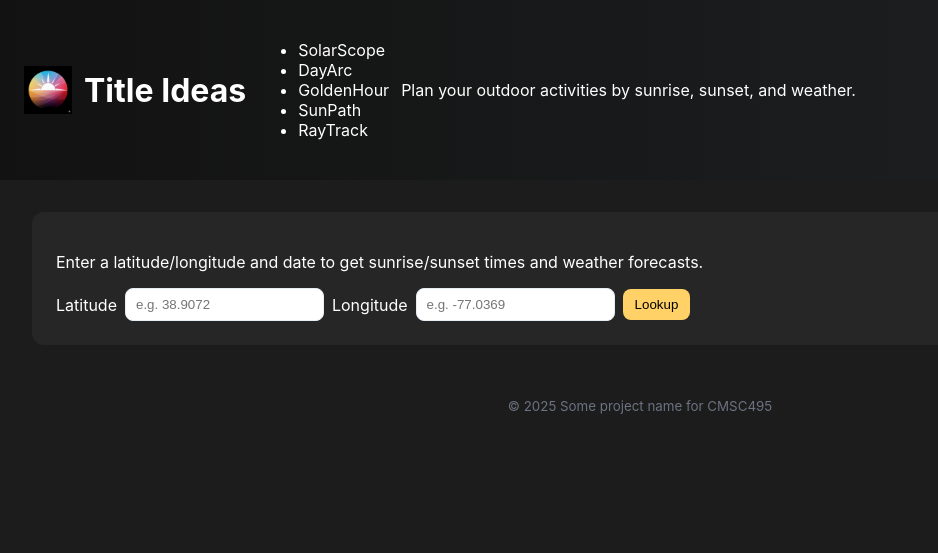
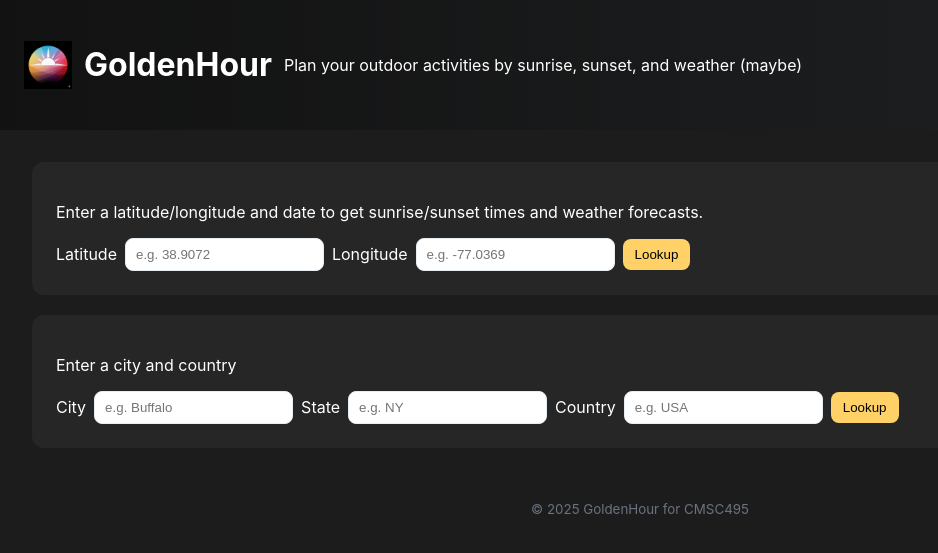
Before and after one commit to cmcarowland/CMSC495, a Flask app: page / in a window 1280 px wide. Shown: the top 553 px of the page, without its empty margins (0-938 px from the left). Run offline with Flask 3, Linux system fonts and the light colour scheme.

Commit message:
feat: Added API call to transform City, State, Country to Lat and Long
Implemented fetch call and Lat Long to the button click on the second form

```diff
--- a/flask_app/templates/index.html
+++ b/flask_app/templates/index.html
@@ -3,22 +3,15 @@
   <head>
     <meta charset="utf-8" />
     <meta name="viewport" content="width=device-width,initial-scale=1" />
-    <title></title>
+    <title>GoldenHour</title>
     <link rel="stylesheet" href="{{ url_for('static', filename='css/style.css') }}" />
     <link rel="icon" type="image/svg+xml" href="{{ url_for('static', filename='resources/Sunapp.png') }}" />
   </head>
   <body>
     <header class="site-header">
       <img src="{{ url_for('static', filename='resources/Sunapp.png') }}" alt="Logo" class="logo" />
-      <h1>Title Ideas</h1>
-      <ul>
-        <li>SolarScope</li>
-        <li>DayArc</li>
-        <li>GoldenHour</li>
-        <li>SunPath</li>
-        <li>RayTrack</li>
-      </ul>
-      <p class="tagline">Plan your outdoor activities by sunrise, sunset, and weather.</p>
+      <h1>GoldenHour</h1>
+      <p class="tagline">Plan your outdoor activities by sunrise, sunset, and weather (maybe)</p>
     </header>
 
     <main class="container">
@@ -32,18 +25,78 @@
           <button type="submit">Lookup</button>
         </form>
       </section>
+      <br>
+      <section class="hero">
+        <p>Enter a city and country</p>
+        <form id="cityForm">
+          <label for="city">City</label>
+          <input id="city" name="city" type="text" placeholder="e.g. Buffalo" />
+          <label for="state">State</label>
+          <input id="state" name="state" type="text" placeholder="e.g. NY" />
+          <label for="country">Country</label>
+          <input id="country" name="country" type="text" placeholder="e.g. USA" />
+          <button type="submit">Lookup</button>
+        </form>
+      </section>
     </main>
 
     <footer>
-      <small>© 2025 Some project name for CMSC495</small>
+      <small>© 2025 GoldenHour for CMSC495</small>
     </footer>
 
     <script>
+      const geocodingApiKey = '68f983a560d25300901854lux8717b6';
+
       // placeholder for future JavaScript
       document.getElementById('locForm').addEventListener('submit', function(e){
         e.preventDefault();
         alert('Form submitted — we\'ll wire this up soon');
       });
+
+      async function getData(city = '', state = '', country = '') {
+        if(!city && !state && !country) {
+          alert('Please enter at least one location parameter.');
+          return;
+        }
+
+        var url = `https://geocode.maps.co/search?`
+        if (city) {url += `city=${city}&`}
+        if (state) {url += `state=${state}&`}
+        if (country) {url += `country=${country}&`}
+        url += `api_key=${geocodingApiKey}`;
+
+        try {
+          const response = await fetch(url);
+          if (!response.ok) {
+            throw new Error(`Response status: ${response.status}`);
+          }
+
+          const result = await response.json();
+          if (result.length > 0) {
+            alert(`Latitude: ${result[0].lat}, Longitude: ${result[0].lon}`);
+          } else {
+            throw new Error('No results found for the given location.');
+          }
+        } catch (error) {
+          alert(error.message);
+        }
+      }
+
+      document.getElementById('cityForm').addEventListener('submit', function(e){
+        e.preventDefault();
+
+        const form = document.getElementById('cityForm');
+        const formData = new FormData(form);
+        const city = formData.get('city');
+        const state = formData.get('state');
+        const country = formData.get('country');
+
+        if(!city && !state && !country) {
+          alert('Please enter at least one location parameter.');
+          return;
+        }
+        getData(city, state, country);
+      });
     </script>
   </body>
 </html>
```
